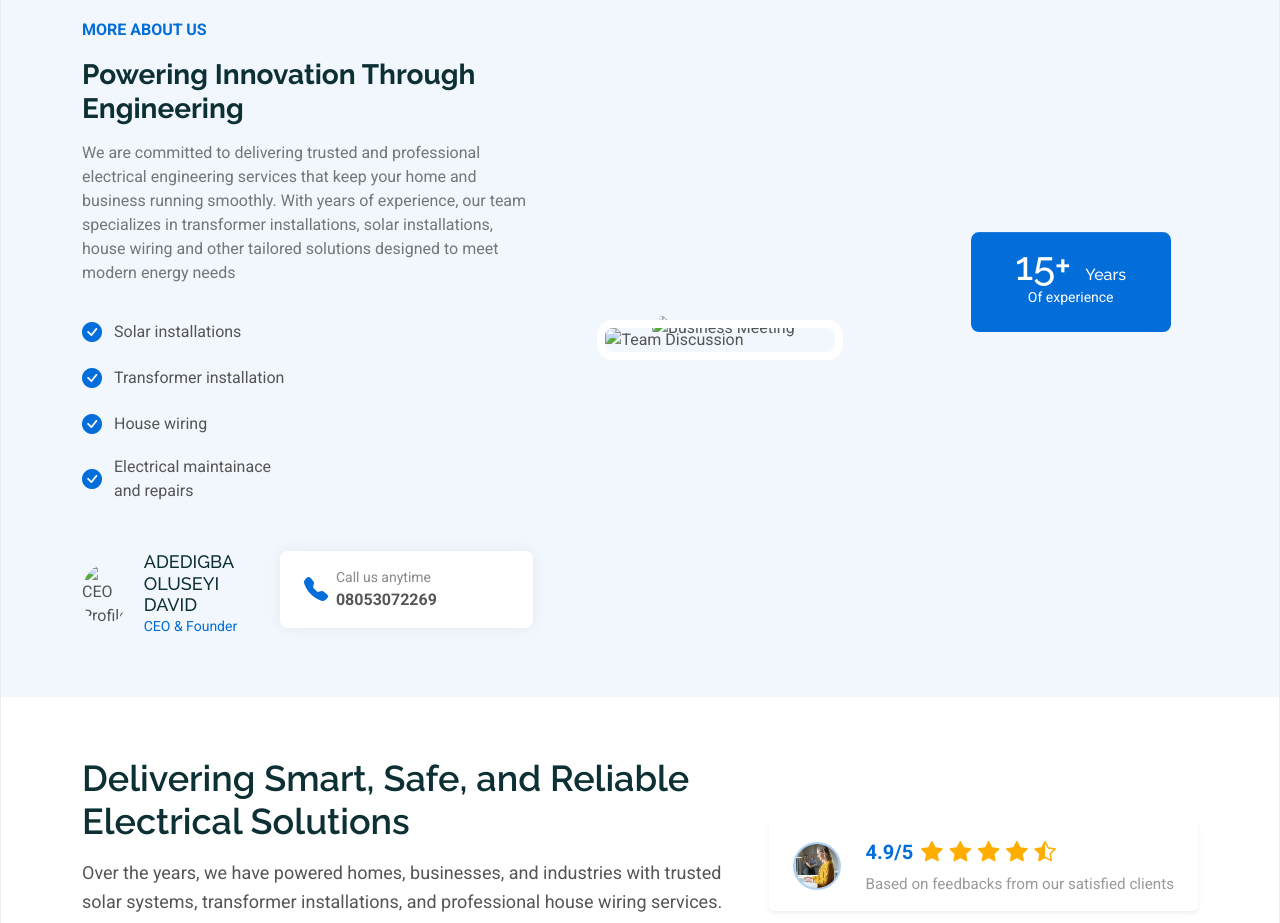
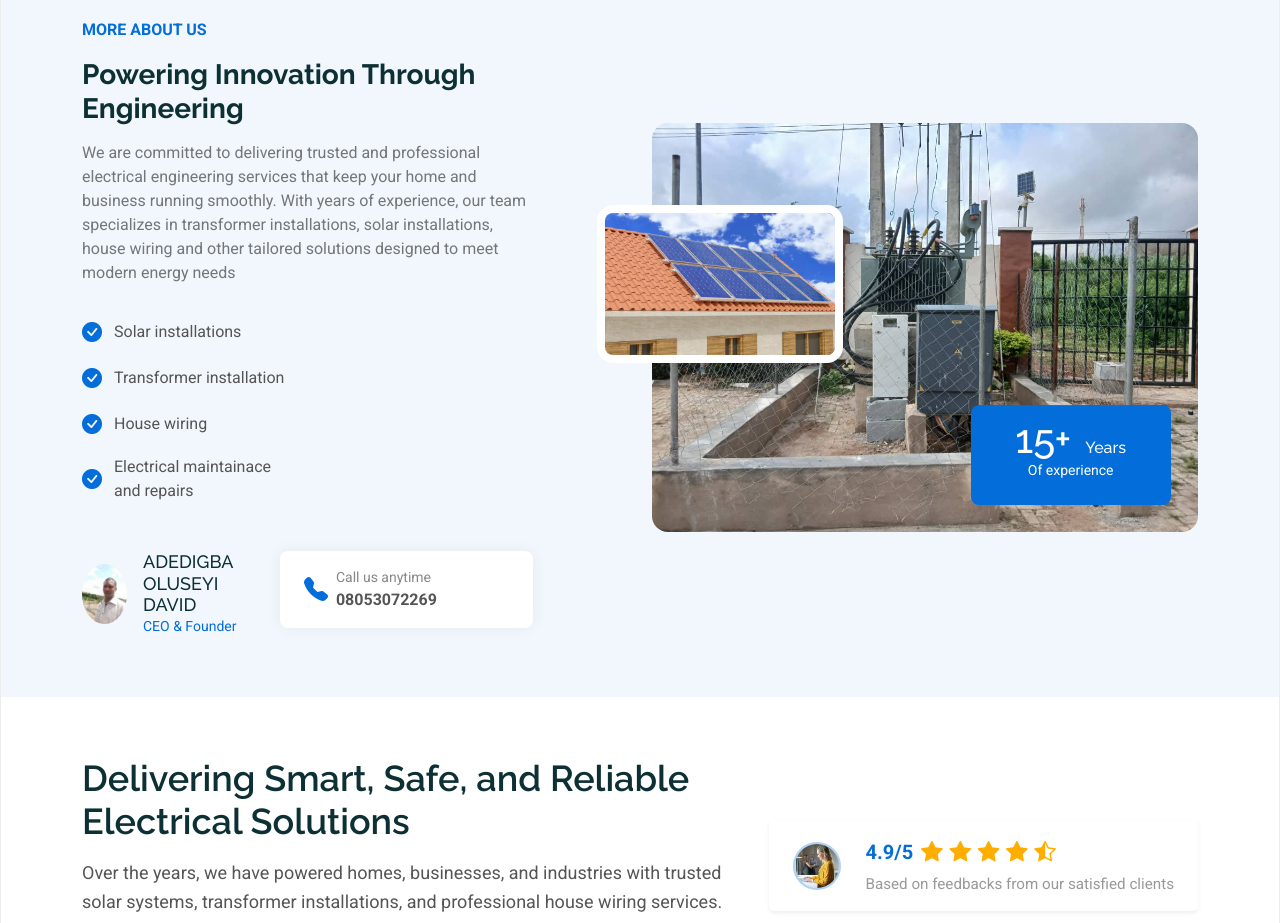
Before and after one commit to Opeyemi867/oluseyielct-engineering, a plain HTML site: page index.html in a window 1280 px wide. Shown: the part 1100-2023 px from the top of the page. Drawn offline with nearby package versions, Linux system fonts and the light colour scheme; files that its build step writes are made by us from their sources; a script that the page names is missing; files whose address does not match are found by name.

Commit message:
Update index.html

```diff
--- a/index.html
+++ b/index.html
@@ -9,8 +9,8 @@
   <meta name="keywords" content="">
 
   <!-- Favicons -->
-  <link href="assets/img/favicon.png" rel="icon">
-  <link href="assets/img/apple-touch-icon.png" rel="apple-touch-icon">
+  <link href="favicon.png" rel="icon">
+  <link href="apple-touch-icon.png" rel="apple-touch-icon">
 
   <!-- Fonts -->
   <link href="https://fonts.googleapis.com" rel="preconnect">
@@ -172,7 +172,7 @@
               <div class="row gy-4">
                 <div class="col-lg-5">
                   <div class="profile d-flex align-items-center gap-3">
-                    <img src="assets/img/person/person-f-3.webp" alt="CEO Profile" class="profile-image">
+                    <img src="person-f-3.webp" alt="CEO Profile" class="profile-image">
                     <div>
                       <h4 class="profile-name">ADEDIGBA OLUSEYI DAVID</h4>
                       <p class="profile-position">CEO &amp; Founder</p>
@@ -195,8 +195,8 @@
           <div class="col-xl-6" data-aos="fade-up" data-aos-delay="300">
             <div class="image-wrapper">
               <div class="images position-relative" data-aos="zoom-out" data-aos-delay="400">
-                <img src="assets/img/about/about-5.webp" alt="Business Meeting" class="img-fluid main-image rounded-4">
-                <img src="assets/img/about/about-square-1.webp" alt="Team Discussion" class="img-fluid small-image rounded-4">
+                <img src="about-5.webp" alt="Business Meeting" class="img-fluid main-image rounded-4">
+                <img src="about-square-1.webp" alt="Team Discussion" class="img-fluid small-image rounded-4">
               </div>
               <div class="experience-badge floating">
                 <h3>15+ <span>Years</span></h3>
```
